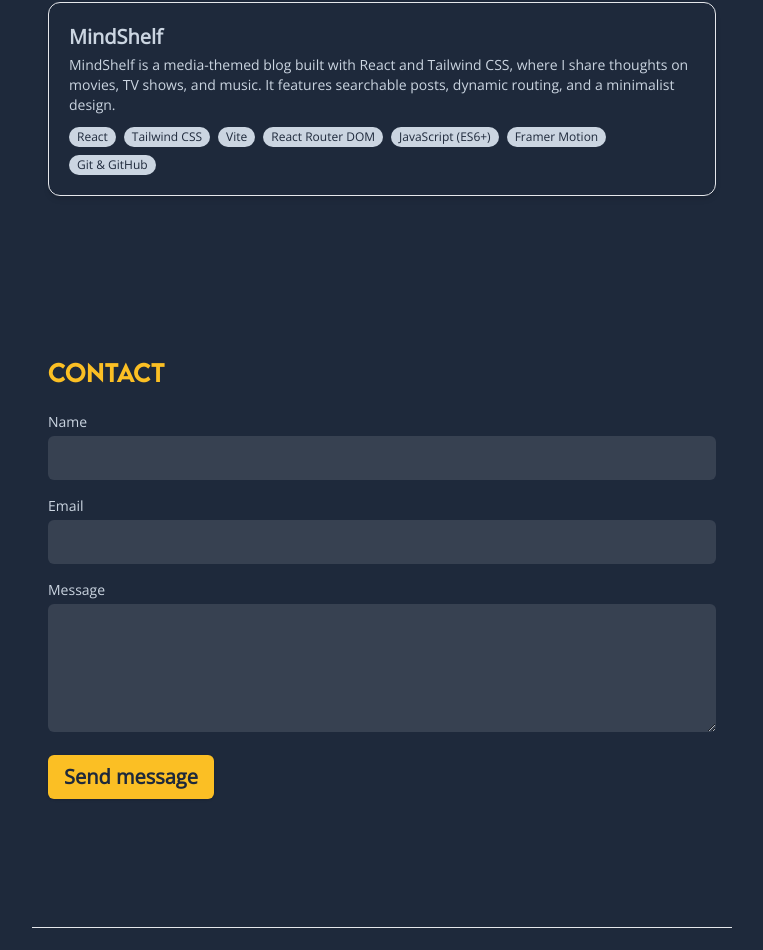
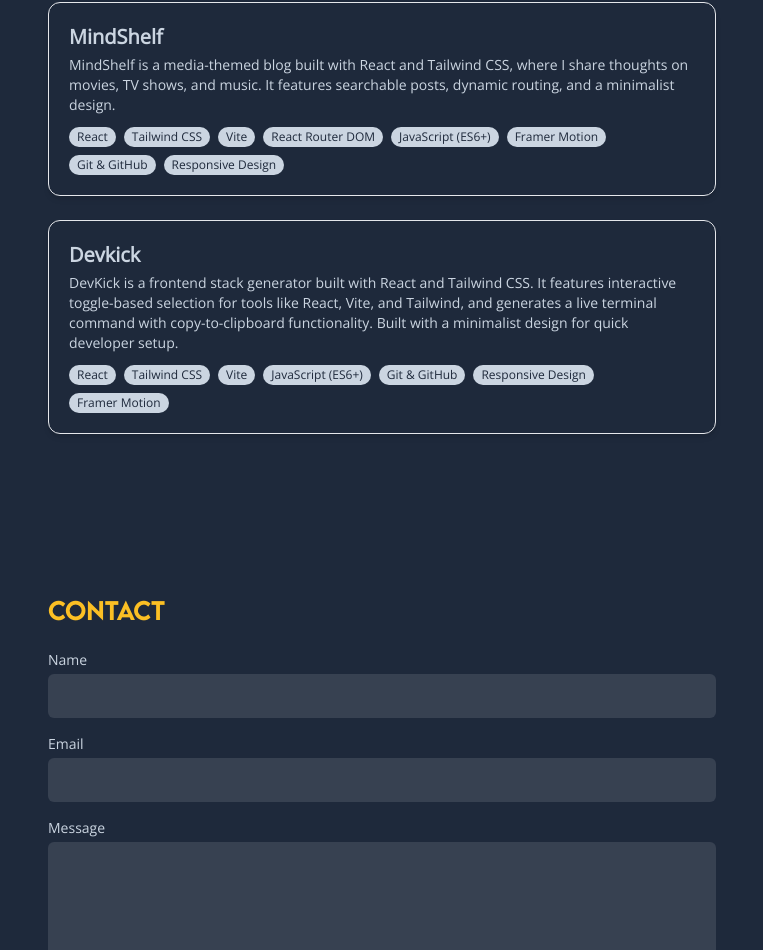
Before and after one commit to createdbyamir/portfolio, a React (Vite) app: page / in a window 1280 px wide. Shown: the part 1240-2190 px from the top of the page, without its empty margins (258-1021 px from the left). Built offline with nearby package versions, Linux system fonts and the light colour scheme.

Commit message:
Add DevKick to portfolio: frontend stack generator with toggle-based UI and dynamic command output

```diff
--- a/src/sections/ProjectsSection.jsx
+++ b/src/sections/ProjectsSection.jsx
@@ -6,8 +6,15 @@
     id: 'mindshelf',
     title: 'MindShelf',
     description: 'MindShelf is a media-themed blog built with React and Tailwind CSS, where I share thoughts on movies, TV shows, and music. It features searchable posts, dynamic routing, and a minimalist design.',
-    tech: ['React', 'Tailwind CSS', 'Vite', 'React Router DOM', 'JavaScript (ES6+)', 'Framer Motion', 'Git & GitHub'],
+    tech: ['React', 'Tailwind CSS', 'Vite', 'React Router DOM', 'JavaScript (ES6+)', 'Framer Motion', 'Git & GitHub', 'Responsive Design'],
     link: 'https://mindshelf.createdbyamir.com/',
+  },
+  {
+    id: 'devkick',
+    title: 'Devkick',
+    description: 'DevKick is a frontend stack generator built with React and Tailwind CSS. It features interactive toggle-based selection for tools like React, Vite, and Tailwind, and generates a live terminal command with copy-to-clipboard functionality. Built with a minimalist design for quick developer setup.',
+    tech: ['React', 'Tailwind CSS', 'Vite', 'JavaScript (ES6+)', 'Git & GitHub', 'Responsive Design', 'Framer Motion'],
+    link: 'https://devkick.createdbyamir.com/',
   },
 ];
 
```
